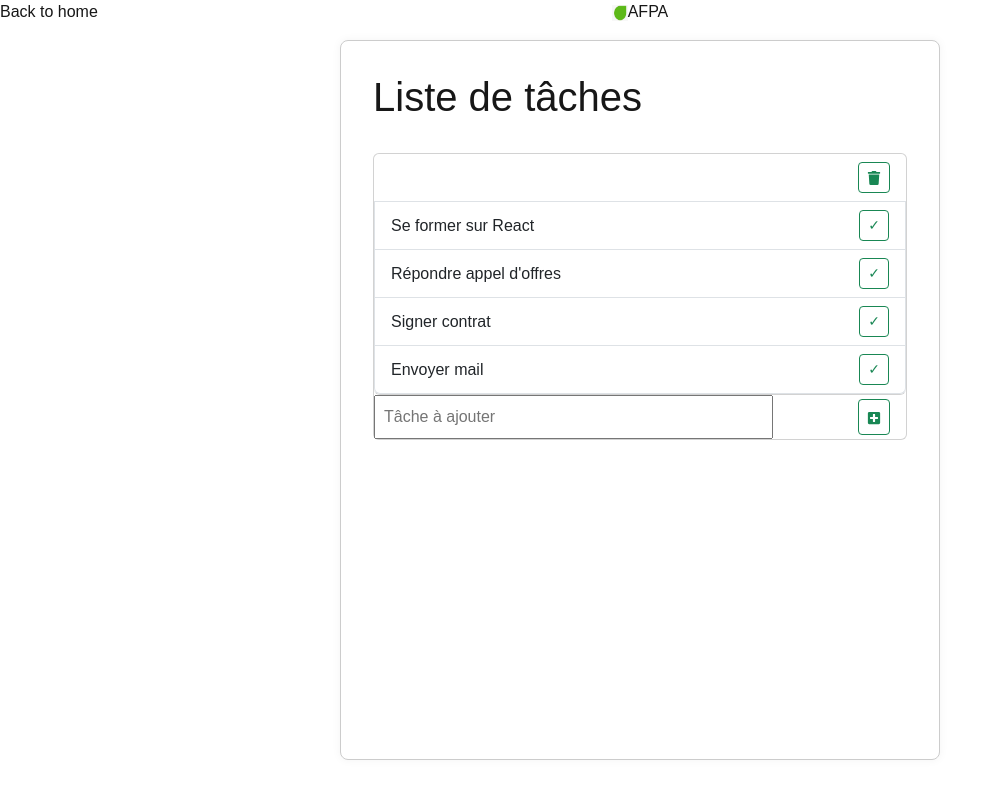
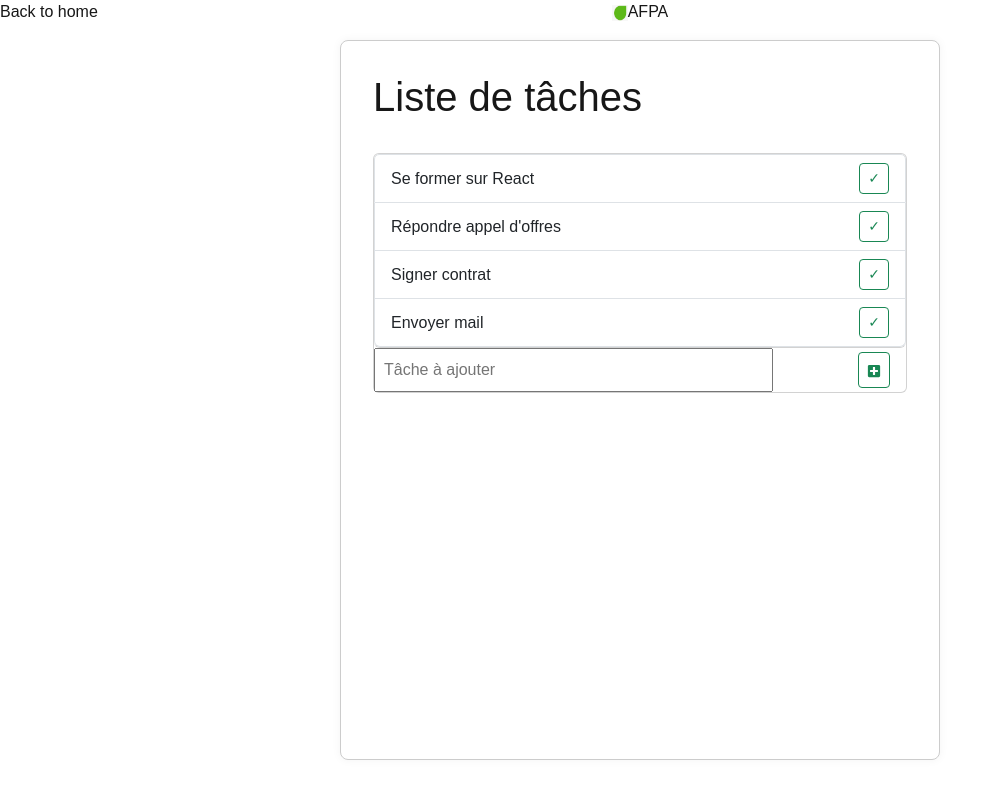
Before and after one commit to Vince8888/NextLearning, a Next.js app: page /todolist in a window 1280 px wide. Shown: the whole page, without its empty margins (0-1002 px from the left). Built offline with nearby package versions, Linux system fonts and the light colour scheme.

Commit message:
Modification de todo.md

```diff
--- a/app/components/tasklist/TaskList.jsx
+++ b/app/components/tasklist/TaskList.jsx
@@ -1,6 +1,6 @@
 "use client";
 import { useState } from "react";
-import { FaTrash } from 'react-icons/fa'
+
 import TaskItem from "../taskitem/TaskItem";
 import AddTask from "../addtask/AddTask";
 import initialData from "../../data/initialData";
@@ -23,16 +23,11 @@ export default function TaskList() {
 
         setListTasks(listTasks => [...listTasks, newTask]);
     }
-    const deleteTasks = () => {
-        const updatedList = listTasks.filter((element) => element.completed === false);
-        setListTasks(updatedList);
-    }
+
     return (
         <>
             <ul className="list-group">
-                <li className="d-flex p-2">
-                    <button className="btn btn-sm ms-auto btn-outline-success me-2" onClick={deleteTasks}><FaTrash /></button>
-                </li>
+
                 {
                     listTasks.map((task) => {
                         return (
```
